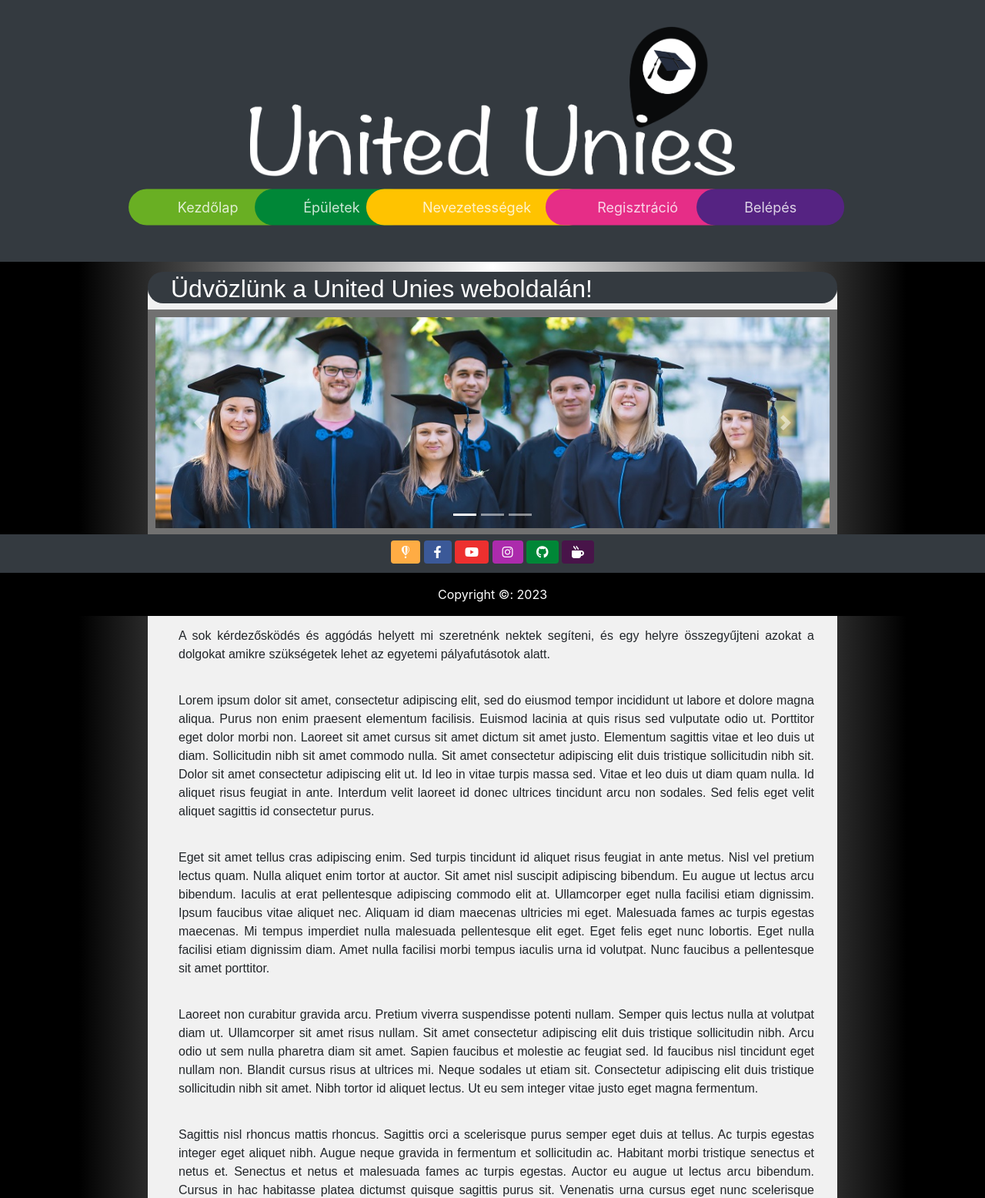
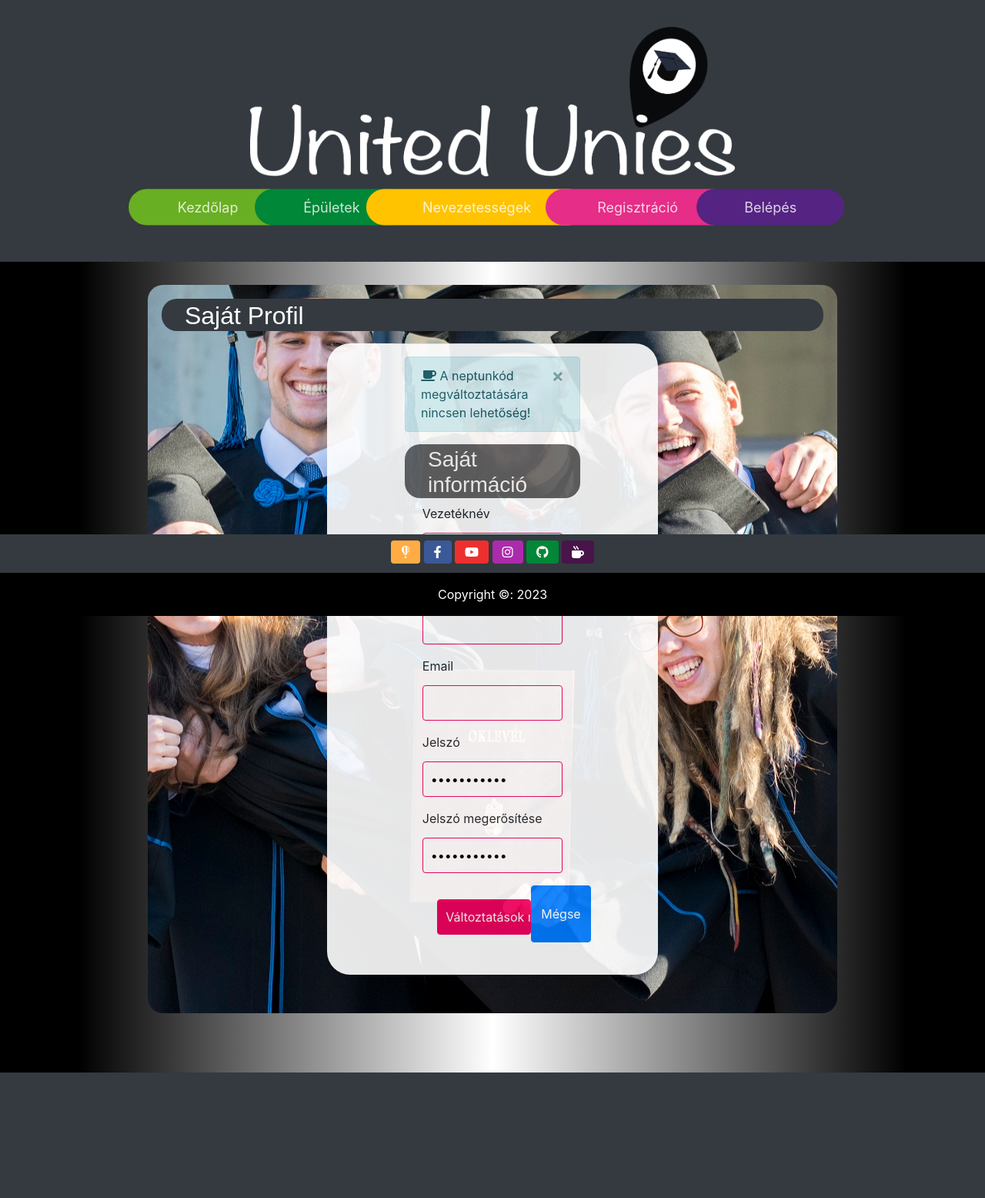
Before and after one commit to rentlerferi/Szakdolgozat, a PHP site: page /index.php?page=profile in a window 1280 px wide. Shown: the top 1556 px of the page at 77% size. After the commit the page ends 1393 px from the top, so only its background shows below. Run offline with PHP 8.4, Linux system fonts and the light colour scheme.

Commit message:
profile page added

```diff
--- a/Pages/index.php
+++ b/Pages/index.php
@@ -11,6 +11,9 @@
 	<link href="../style/buildings.css" rel="stylesheet" type="text/css" />
 	<link href="../style/main.css" rel="stylesheet" type="text/css" />
 	<link href="../style/login.css" rel="stylesheet" type="text/css" />
+	<link href="../style/profile.css" rel="stylesheet" type="text/css" />
+
+
 
 	<script src="../javascript/maps.js"></script>
 	<script src="../javascript/progressbar.js"></script>
@@ -59,21 +62,21 @@
 	<img src="../Images/log.png" width="650px" margin-bottom="1%">
 	<nav>
 		<ul>
-			<li><a href="index.php?oldal=main">Kezdőlap</a></li>
-			<li><a href="index.php?oldal=buildings">Épületek</a></li>
-			<li><a href="index.php?oldal=places">Nevezetességek</a></li>
+			<li><a href="index.php?page=main">Kezdőlap</a></li>
+			<li><a href="index.php?page=buildings">Épületek</a></li>
+			<li><a href="index.php?page=places">Nevezetességek</a></li>
 			<?php
 			session_start();
 			if (!isset($_SESSION["id"])) {
 				print
-					'<li><a href="index.php?oldal=regform">Regisztráció</a></li>
-				<li><a href="index.php?oldal=login_field">Belépés</a></li>';
+					'<li><a href="index.php?page=regform">Regisztráció</a></li>
+				<li><a href="index.php?page=login_field">Belépés</a></li>';
 			}
 			if (isset($_SESSION["id"])) {
 				print
-					'<li><a href="index.php?oldal=callendar">Órarend</a></li>
-        		<li><a href="index.php?oldal=profile">Profil</a></li>
-				<li><a href="index.php?oldal=logout">Kilépés</a></li>';
+					'<li><a href="index.php?page=callendar">Órarend</a></li>
+        		<li><a href="index.php?page=profile">Profil</a></li>
+				<li><a href="index.php?page=logout">Kilépés</a></li>';
 			}
 			?>
 		</ul>
@@ -81,15 +84,10 @@
 </header>
 
 <body>
-	<?php
-	if (isset($_SESSION["id"])) {
-
-	}
-	?>
 	<div id="content">
 		<?php
-		if (isset($_GET["oldal"])) {
-			$o = $_GET["oldal"];
+		if (isset($_GET["page"])) {
+			$o = $_GET["page"];
 			$o .= ".php";
 			include($o);
 		} else
--- a/Pages/login_field.php
+++ b/Pages/login_field.php
@@ -1,13 +1,13 @@
 <html>
+
 <body onload="document.loginform.reset();">
-    <div class="regform">
+    <div class="logform">
         <div class="login-box">
             <div class="row1">
                 <h2>Belépés</h2>
                 <span>Nincs még fiókod? Regisztrálj <a href="index.php?page=regform">itt!</a></span>
                 <form name="loginform" class="login" method="POST">
                     <label class="loglabel">Neptunkód:</label>
-
                     <input class="input-field" type="text" placeholder="Neptunkód" name="neptuncode"
                         pattern="[A-Za-z]{,6}" required oninvalid="this.setCustomValidity('Invalid neptunkód')">
                     <label class="loglabel">Jelszó:</label>
@@ -22,6 +22,7 @@
                 include "../connections/connection.php";
                 if (isset($_POST["login"])) {
                     include_once("../connections/login.php");
+
                 }
                 ?>
             </div>
--- a/Pages/profile.php
+++ b/Pages/profile.php
@@ -1,3 +1,78 @@
 <html>
-    <h2>Profil</h2>
+
+<head>
+    <meta name="viewport" content="width  = device-width, initial-scale=1.0">
+</head>
+
+<div class="changeform">
+    <h2>Saját Profil</h2>
+    <div class="profile">
+
+
+        <?php
+        if (isset($_SESSION["id"])) {
+
+            $_SESSION["id"] = array();
+            $_SESSION["id"]["message"] = "Üdvözlünk: ";
+            echo $_SESSION["id"]["message"];
+        }
+        ?>
+
+        <hr>
+        <!-- left column -->
+
+        <!-- edit form column -->
+        <div class="col-md-9 personal-info">
+            <div class="alert alert-info alert-dismissable">
+                <a class="panel-close close" data-dismiss="alert">×</a>
+                <i class="fa fa-coffee"></i>
+                A neptunkód megváltoztatására nincsen lehetőség!<strong></strong>
+            </div>
+            <h3>Saját információ</h3>
+
+            <form class="form-horizontal" role="form">
+                <div class="form-group">
+                    <label class="">Vezetéknév</label>
+                    <input class="input-field" type="text" value="" name="newsurename">
+                </div>
+                <div class="form-group">
+                    <label class="">Keresztnév</label>
+
+                    <input class="input-field" type="text" value="" name="newlastname">
+                </div>
+                <div class="form-group">
+                    <label class="">Email</label>
+                    <input class="input-field" type="text" value="" name="newemail">
+                </div>
+                <div class="form-group">
+                    <label class="">Jelszó</label>
+                    <input class="input-field" type="password" value="11111122333" name="newpassword">
+                </div>
+                <div class="form-group">
+                    <label class="">Jelszó megerősítése</label>
+                    <input class="input-field" type="password" value="11111122333" name="newpasswordagain">
+                </div>
+                <div class="form-group">
+                    <label class=""></label>
+                    <div class="col-md-8" style="display:inline-flex;">
+                        <input type="submit" class="reg-logbttn" value="Változtatások mentése">
+                        <input type="reset" class="btn btn-primary" value="Mégse">
+                    </div>
+
+                </div>
+            </form>
+        </div>
+
+    </div>
+    <hr>
+</div>
+<?php
+include "../connections/connection.php";
+if (isset($_POST["reg"])) {
+    include_once("../connections/registration.php");
+}
+?>
+
+
+
 </html>
--- a/Pages/regform.php
+++ b/Pages/regform.php
@@ -33,7 +33,7 @@
 
                     <label>Emailcím:</label>
 
-                    <input class="input-field" type="text" placeholder="E-mail" name="mail"
+                    <input class="input-field" type="text" placeholder="janesmail@gmail.com" name="mail"
                         attern="[a-z0-9._%+-]+@[a-z0-9.-]+\.[a-z]{2,4}$" required
                         oninvalid="this.setCustomValidity('E-mail megadása kötelező Pl, Valami@example.com')">
 
--- a/style/login.css
+++ b/style/login.css
@@ -1,3 +1,13 @@
+.logform {
+    width: 100%;
+    height: auto;
+    background-image: url("../Images/registration.jpg");
+    background-position: center;
+    padding: 2%;
+    margin-top: 30px;
+    border-radius: 20px
+}
+
 .reg-logbttn {
     padding: 10px;
     border-radius: 4px;
@@ -14,12 +24,7 @@
 .loglabel {
     font-weight: 500;
     font-size: 12px;
-
-}
-
-.login label {
-    font-weight: 500;
-    font-size: 12px;
+    margin-left: 10%;
 
 }
 
@@ -45,13 +50,14 @@
 }
 
 .login-box .row1 .login {
-    width:100% ;
+    width: 100%;
 }
 
 
 .login-box span {
     font-size: 12px;
     padding-top: 2%;
+    margin-left: 10%;
 
 }
 
--- a/style/page.css
+++ b/style/page.css
@@ -36,7 +36,7 @@
   border-radius: 30px;
   float: left;
   padding: 10px;
-  color: white;
+  color: black;
 
 
 }
--- /dev/null
+++ b/style/profile.css
@@ -0,0 +1,35 @@
+.changeform {
+    width: 100%;
+    height: auto;
+    background-image: url("../Images/registration.jpg");
+    background-position: center;
+    padding: 2%;
+    margin-top: 30px;
+    border-radius: 20px
+  }
+.profile{
+    width:50%;
+    background-color: white;
+    opacity: 90%;
+    padding-left: 10%;
+    margin-left: 25%;
+    border-radius: 30px;
+    padding-bottom: 3%;
+    min-width: 350px;
+
+}
+.form-horizontal label{
+    margin-left: 10%;
+}
+
+.btn btn-primary{
+    padding: 10px;
+    border-radius: 4px;
+    outline: none;
+    display: block;
+    margin: 18px 0 10px;
+    color: #fff;
+    cursor: pointer;
+    height: auto;
+
+}
```
Also changed, not shown: Pages/buildings.php (+0 -12 lines), Pages/logout.php (added, +7 -0 lines), connections/login.php (+5 -6 lines), connections/personal.php (added, +40 -0 lines).
